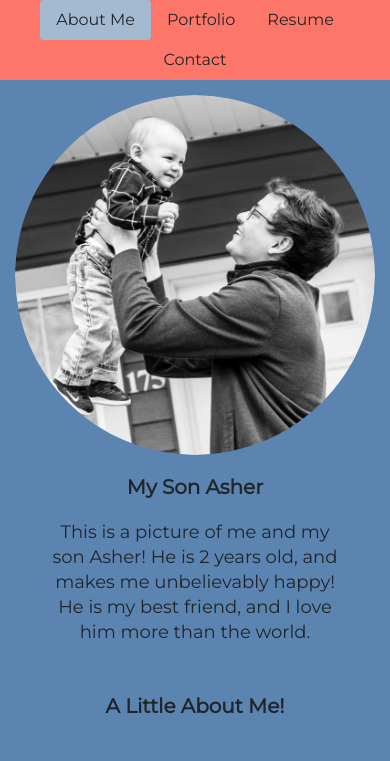
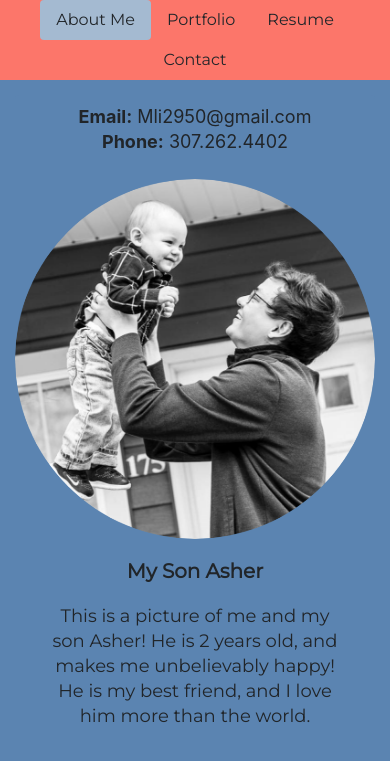
Before and after one commit to mli2950/Homework2, a plain HTML site: page index.html in a window 390 px wide. Shown: the top 761 px of the page. Drawn offline with nearby package versions, Linux system fonts and the light colour scheme.

Commit message:
Added email and phone to index

```diff
--- a/index.html
+++ b/index.html
@@ -44,6 +44,9 @@
           <!-- Left side of page, about my son and i -->
           <div class="col-lg-6">
             <div id="card1" class="card">
+              <p><b>Email:</b> Mli2950@gmail.com
+                <br>
+              <b>Phone:</b> 307.262.4402</p>
               <img
                 id="borderimg"
                 class="card-img-top rounded-circle"
```
